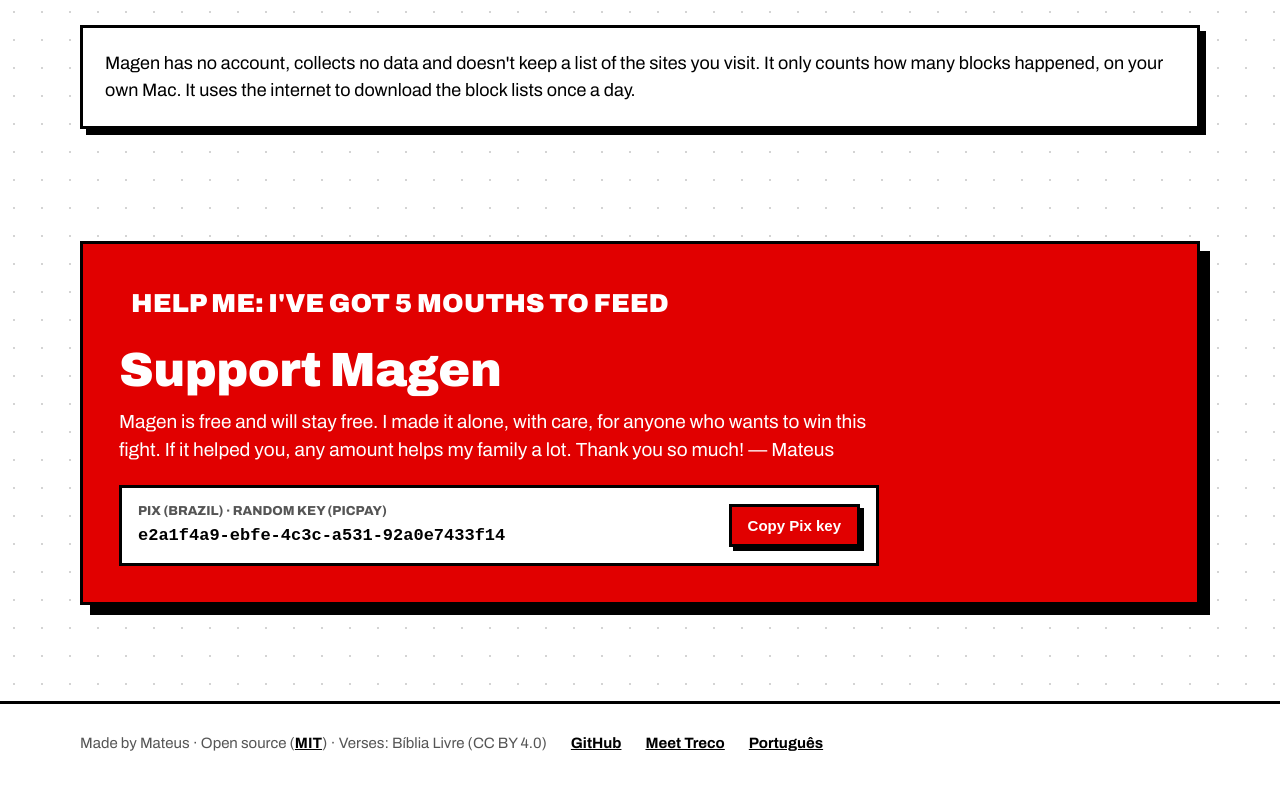
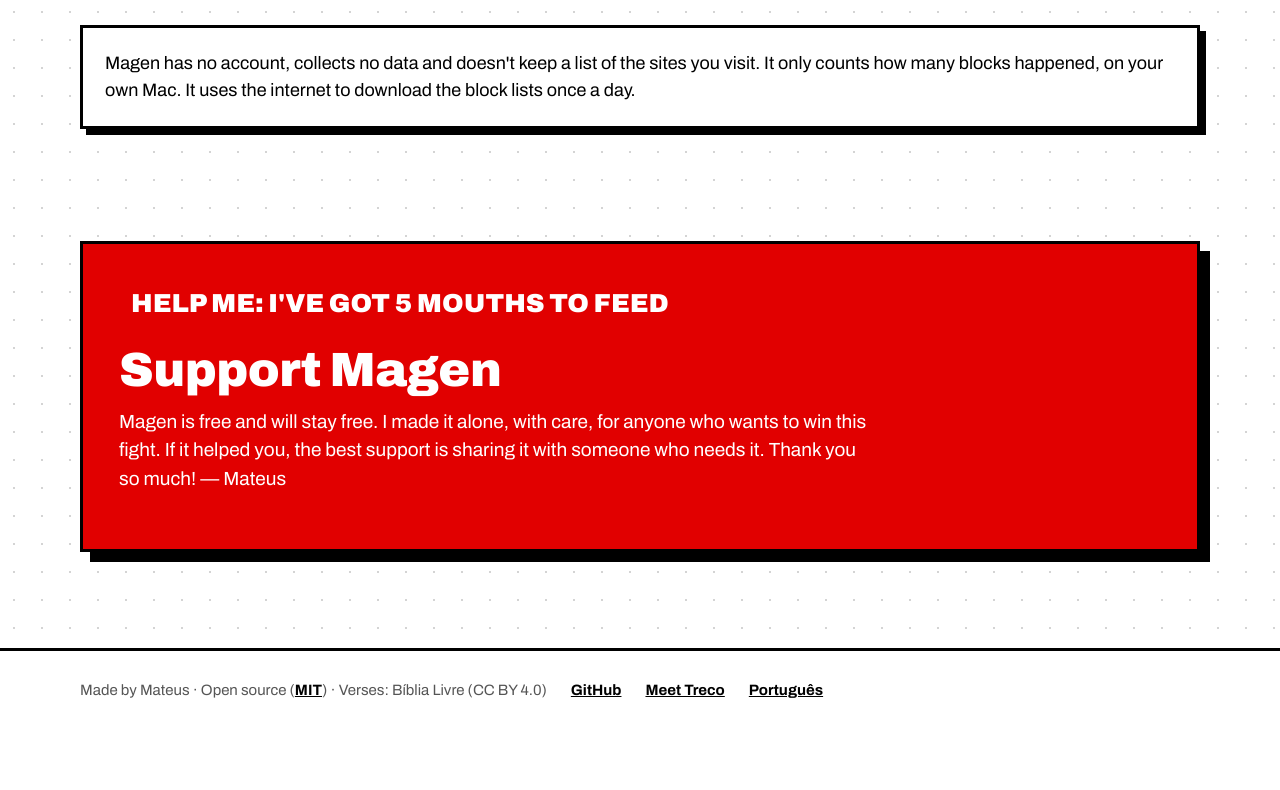
Before and after one commit to movemontes/magen, a plain HTML site: page docs/en/index.html in a window 1280 px wide. Shown: the part 3558-4348 px from the top of the page. After the commit the page ends 4300 px from the top, so only its background shows below. Drawn offline with Linux system fonts and the light colour scheme; no server answers.

Commit message:
Padrões: sem Pix nas páginas em inglês, licença com o nome do autor
Co-Authored-By: Claude Opus 5.5 <noreply@anthropic.com>

```diff
--- a/docs/en/index.html
+++ b/docs/en/index.html
@@ -139,11 +139,7 @@
       <div class="support">
         <span class="shout">HELP ME: I'VE GOT 5 MOUTHS TO FEED</span>
         <h2>Support Magen</h2>
-        <p>Magen is free and will stay free. I made it alone, with care, for anyone who wants to win this fight. If it helped you, any amount helps my family a lot. Thank you so much! — Mateus</p>
-        <div class="pix">
-          <div><small>PIX (BRAZIL) · RANDOM KEY (PICPAY)</small><code>e2a1f4a9-ebfe-4c3c-a531-92a0e7433f14</code></div>
-          <button class="btn small" type="button" data-copy="e2a1f4a9-ebfe-4c3c-a531-92a0e7433f14">Copy Pix key</button>
-        </div>
+        <p>Magen is free and will stay free. I made it alone, with care, for anyone who wants to win this fight. If it helped you, the best support is sharing it with someone who needs it. Thank you so much! — Mateus</p>
       </div>
     </div>
   </section>
```
Also changed, not shown: 2 other files.
